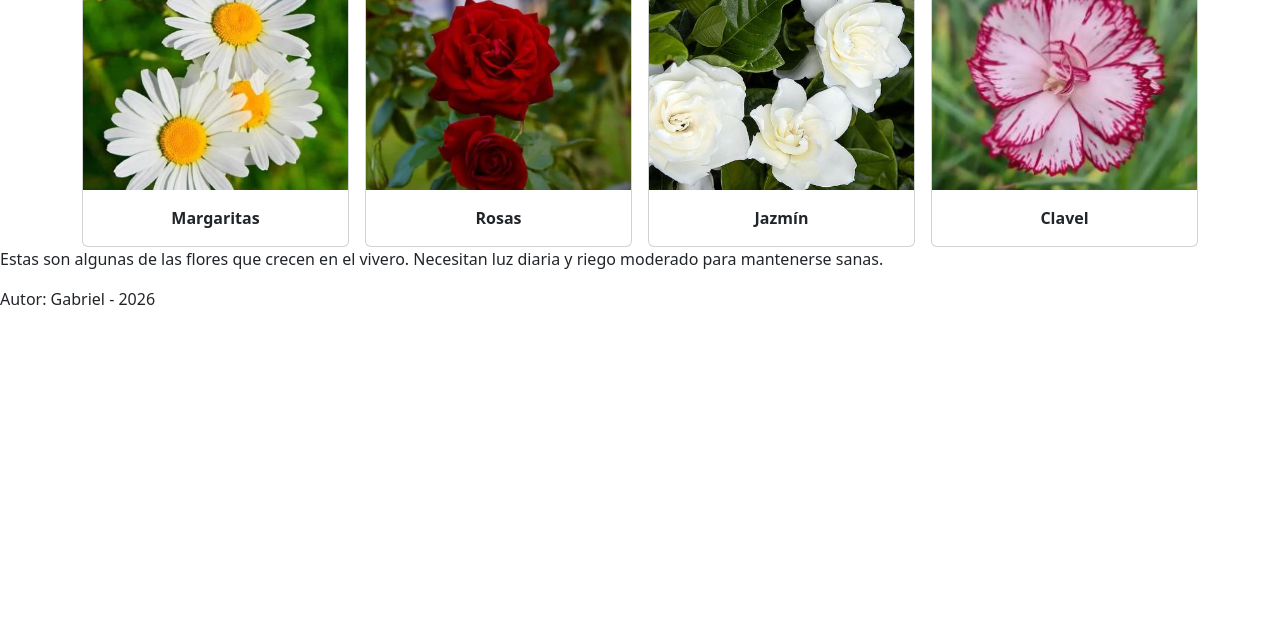
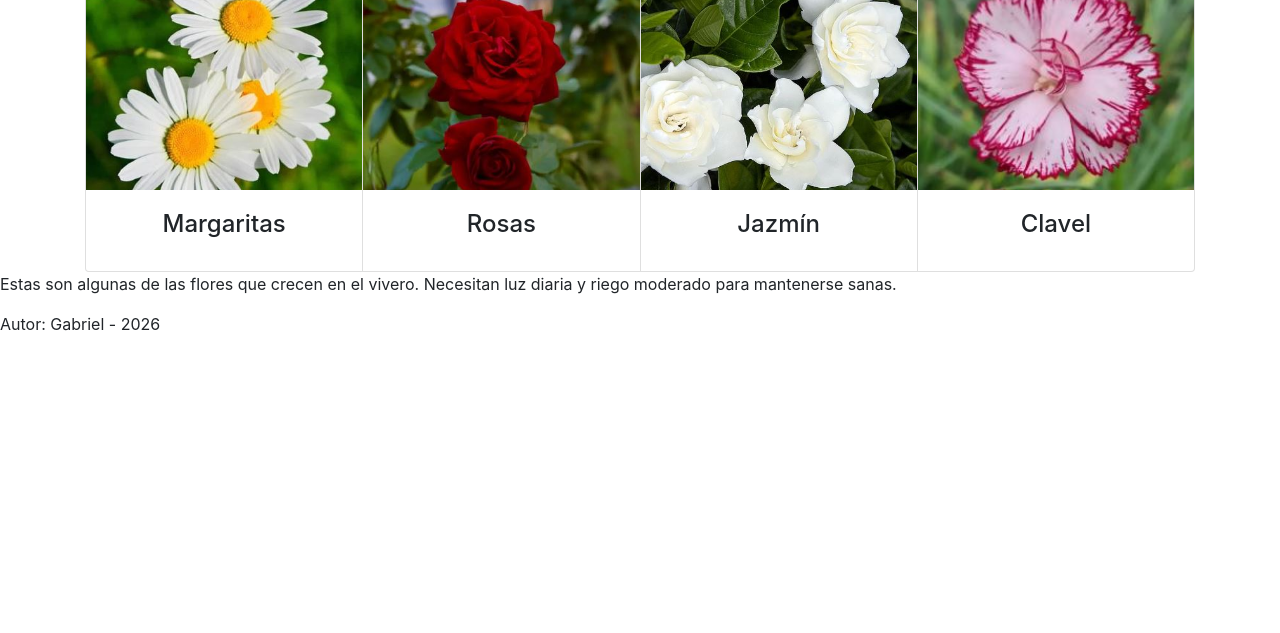
Before and after one commit to gabrielpeck/gabrielpeck.github.io, a plain HTML site: page index.html in a window 1280 px wide. Shown: the part 167-800 px from the top of the page. Drawn offline with nearby package versions, Linux system fonts and the light colour scheme.

Commit message:
Update index.html

```diff
--- a/index.html
+++ b/index.html
@@ -38,49 +38,33 @@
 
     <main>
 		<div class="container">
-		    <div class="row g-3">
+		    <div class="card-group">
 
-		        <div class="col-12 col-sm-6 col-lg-3">
-		            <div class="card h-100">
-		                <img src="fotos/margaritas.JPG"
-		                     class="card-img-top"
-		                     alt="Margaritas">
-		                <div class="card-body text-center">
-		                    <p class="card-text fw-bold">Margaritas</p>
-		                </div>
+		        <div class="card">
+		            <img src="fotos/margaritas.JPG" class="card-img-top" alt="Margaritas">
+		            <div class="card-body text-center">
+		                <h4 class="card-title">Margaritas</h4>
 		            </div>
 		        </div>
 
-		        <div class="col-12 col-sm-6 col-lg-3">
-		            <div class="card h-100">
-		                <img src="fotos/rosas.JPG"
-		                     class="card-img-top"
-		                     alt="Rosas">
-		                <div class="card-body text-center">
-		                    <p class="card-text fw-bold">Rosas</p>
-		                </div>
+		        <div class="card">
+		            <img src="fotos/rosas.JPG" class="card-img-top" alt="Rosas">
+		            <div class="card-body text-center">
+		                <h4 class="card-title">Rosas</h4>
 		            </div>
 		        </div>
 
-		        <div class="col-12 col-sm-6 col-lg-3">
-		            <div class="card h-100">
-		                <img src="fotos/jazmin.JPG"
-		                     class="card-img-top"
-		                     alt="Jazmín">
-		                <div class="card-body text-center">
-		                    <p class="card-text fw-bold">Jazmín</p>
-		                </div>
+		        <div class="card">
+		            <img src="fotos/jazmin.JPG" class="card-img-top" alt="Jazmín">
+		            <div class="card-body text-center">
+		                <h4 class="card-title">Jazmín</h4>
 		            </div>
 		        </div>
 
-		        <div class="col-12 col-sm-6 col-lg-3">
-		            <div class="card h-100">
-		                <img src="fotos/clavel.JPG"
-		                     class="card-img-top"
-		                     alt="Clavel">
-		                <div class="card-body text-center">
-		                    <p class="card-text fw-bold">Clavel</p>
-		                </div>
+		        <div class="card">
+		            <img src="fotos/clavel.JPG" class="card-img-top" alt="Clavel">
+		            <div class="card-body text-center">
+		                <h4 class="card-title">Clavel</h4>
 		            </div>
 		        </div>
 
```
